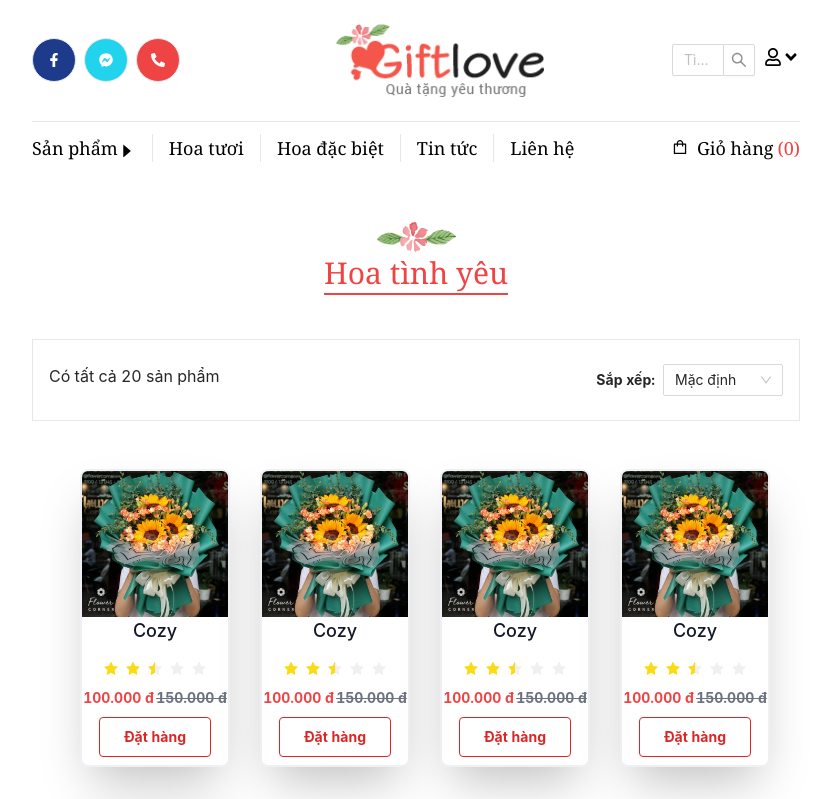
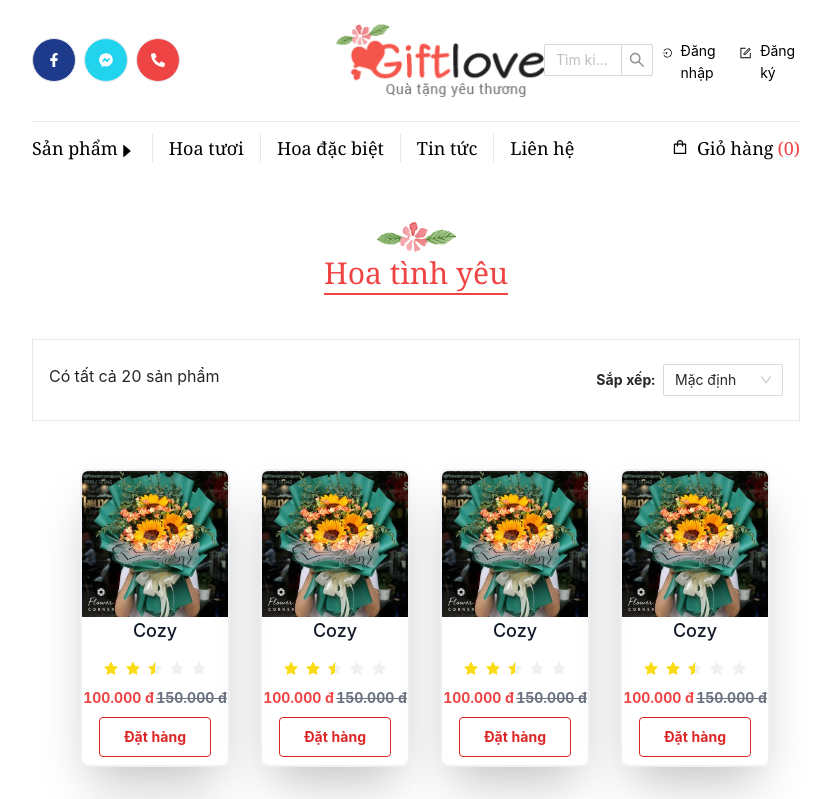
Before and after one commit to NguyenCuong1912/Flower_Project_FE, a React (Create React App) app: page /product in a window 1280 px wide. Shown: the top 799 px of the page, without its empty margins (224-1055 px from the left). Built offline with nearby package versions, Linux system fonts and the light colour scheme.

Commit message:
update function Login in Header/HomeTemplate/templates

```diff
--- a/src/pages/Login/Login.js
+++ b/src/pages/Login/Login.js
@@ -8,7 +8,8 @@ import {
     FaTwitter
 } from "react-icons/fa";
 import { LoginAction } from '../../redux/Actions/ManageUserAction';
-import { _register } from '../../utils/util/ConfigPath';
+import { _home, _register } from '../../utils/util/ConfigPath';
+import { history } from '../../App';
 
 export default function Login(props) {
 
@@ -29,8 +30,10 @@ export default function Login(props) {
             <section className="h-screen">
                 <div className="px-6 h-full text-gray-800">
                     <div className="flex xl:justify-center lg:justify-between justify-center items-center flex-wrap h-full g-6">
-                        <div className="grow-0 flex justify-center shrink-1 md:shrink-0 basis-auto xl:w-6/12 lg:w-6/12 md:w-9/12 mb-12 md:mb-0">
-                            <img src="https://www.flowercorner.vn/image/catalog/New%20Sep/ban-mai.jpg" className="w-5/6 rounded shadow-2xl drop-shadow-2xl mb-8" alt='' />
+                        <div onClick={() => {
+                            history.push(`${_home}`)
+                        }} className="grow-0 flex justify-center shrink-1 md:shrink-0 basis-auto xl:w-6/12 lg:w-6/12 md:w-9/12 mb-12 md:mb-0">
+                            <img title='Trở về trang chủ' src="https://www.flowercorner.vn/image/catalog/New%20Sep/ban-mai.jpg" className="w-5/6 rounded shadow-2xl drop-shadow-2xl mb-8 cursor-pointer" alt='' />
                         </div>
                         <div className="xl:ml-20 xl:w-5/12 lg:w-5/12 md:w-8/12 mb-12 md:mb-0">
                             <form onSubmit={formik.handleSubmit}>
--- a/src/pages/Register/Register.js
+++ b/src/pages/Register/Register.js
@@ -3,7 +3,8 @@ import { useFormik } from 'formik'
 import { useDispatch } from 'react-redux';
 import { RegisterAction } from './../../redux/Actions/ManageUserAction';
 import { NavLink } from 'react-router-dom';
-import { _login } from '../../utils/util/ConfigPath';
+import { _home, _login } from '../../utils/util/ConfigPath';
+import { history } from '../../App';
 export default function Register(props) {
 
     const dispatch = useDispatch();
@@ -25,8 +26,10 @@ export default function Register(props) {
             <section className="h-screen">
                 <div className="px-6 h-full text-gray-800">
                     <div className="flex xl:justify-center lg:justify-between justify-center items-center flex-wrap h-full g-6">
-                        <div className="grow-0 flex justify-center shrink-1 md:shrink-0 basis-auto xl:w-6/12 lg:w-6/12 md:w-9/12 mb-12 md:mb-0">
-                            <img src="https://www.flowercorner.vn/image/catalog/New%20Sep/red-wine.jpg" className="w-5/6 rounded shadow-2xl drop-shadow-2xl mb-8" alt='' />
+                        <div onClick={() => {
+                            history.push(`${_home}`)
+                        }} className="grow-0 flex justify-center shrink-1 md:shrink-0 basis-auto xl:w-6/12 lg:w-6/12 md:w-9/12 mb-12 md:mb-0">
+                            <img title='Trở lại trang chủ' src="https://www.flowercorner.vn/image/catalog/New%20Sep/red-wine.jpg" className="w-5/6 rounded shadow-2xl drop-shadow-2xl mb-8 cursor-pointer" alt='' />
                         </div>
                         <div className="xl:ml-20 xl:w-5/12 lg:w-5/12 md:w-8/12 mb-12 md:mb-0">
                             <form onSubmit={formik.handleSubmit}>
--- a/src/templates/AdminTemplate/AdminTemplate.js
+++ b/src/templates/AdminTemplate/AdminTemplate.js
@@ -24,7 +24,6 @@ export default function AdminTemplate(props) {
     const [collapsed, setCollapsed] = useState(false);
 
     const { userLogin } = useSelector(state => state.ManageUserReducer);
-    console.log({ userLogin })
 
     useEffect(() => {
         window.scrollTo(0, 0);
--- a/src/templates/HomeTemplate/Header/Header.js
+++ b/src/templates/HomeTemplate/Header/Header.js
@@ -3,42 +3,80 @@ import {
     FaFacebookF,
     FaFacebookMessenger,
     FaPhoneAlt,
-    FaAngleDown,
-    FaRegUser,
-
 } from "react-icons/fa";
 import {
     AiOutlineLogin,
-    AiFillEdit
+    AiOutlineForm,
+    AiOutlineUser
 } from "react-icons/ai";
-import { Dropdown, Space, Input } from 'antd';
+import { Input, Dropdown, Space } from 'antd';
 import { NavLink } from 'react-router-dom';
 import NavHeader from './NavHeader';
-
+import { _home, _login, _register } from './../../../utils/util/ConfigPath';
+import { useSelector } from 'react-redux';
+import { USER_LOGIN } from '../../../redux/Types/ManageUserType';
+import { history } from '../../../App';
+import _ from 'lodash'
 const { Search } = Input;
 const onSearch = (value) => console.log(value);
 
 const items = [
     {
-        label: (
-            <NavLink to='' className='p-2 flex text-lg' >
-                <AiOutlineLogin className='mt-1 mr-2' />
-                Đăng nhập
-            </NavLink>
-        ),
+        label: <button onClick={() => {
+            sessionStorage.removeItem(USER_LOGIN);
+            history.push(`${_home}`);
+            window.location.reload();
+        }} className="self-center px-4 py-2 hover:text-red-500">Đăng xuất</button>,
         key: '0',
     },
     {
-        label: (
-            <NavLink to='' className='p-2 flex text-lg'>
-                <AiFillEdit className='mt-1 mr-2' />
-                Đăng ký
-            </NavLink>
-        ),
+        label: <button onClick={() => {
+            history.push(`${_home}`);
+            window.location.reload();
+        }} className="self-center px-4 py-2 hover:text-red-500">Thông tin tài khoản</button>,
         key: '1',
     },
+    {
+        label: <button onClick={() => {
+            history.push(`${_home}`);
+            window.location.reload();
+        }} className="self-center px-4 py-2 hover:text-red-500">Lịch sử đặt hàng</button>,
+        key: '2',
+    },
 ];
-export default function Header() {
+
+export default function Header(props) {
+    const { userLogin } = useSelector(state => state.ManageUserReducer);
+    console.log({ userLogin })
+
+    const operations = <Fragment>
+        {!_.isEmpty(userLogin) ?
+            <Dropdown
+                menu={{
+                    items,
+                }}
+                trigger={['click']}
+            >
+                <span onClick={(e) => e.preventDefault()}>
+                    <Space>
+                        <div className='flex items-center text-black ml-4 cursor-pointer'>
+                            <AiOutlineUser className='text-2xl mr-1' />
+                            <span className='flex items-center text-lg font-bold '>Xin chào!, {userLogin.account.Username}</span>
+                        </div>
+                    </Space>
+                </span>
+            </Dropdown>
+            : <Fragment>
+                <NavLink to={_login} className='flex py-2 mr-2 text-black hover:text-red-500'>
+                    <AiOutlineLogin className='text-lg my-1 mx-2' />
+                    <span>Đăng nhập</span>
+                </NavLink>
+                <NavLink to={_register} className='flex py-2 text-black hover:text-red-500'>
+                    <AiOutlineForm className='text-lg my-1 mx-2' />
+                    <span>Đăng ký</span>
+                </NavLink>
+            </Fragment>}
+    </Fragment>
     return (
         <Fragment>
             <div className='grid grid-cols-5'>
@@ -54,33 +92,20 @@ export default function Header() {
                             <NavLink to='' title='Liên hệ GiftLove qua điện thoại: 19001508' className='h-11 w-11 bg-red-500 border rounded-full text-white grid place-items-center hover:border-red-500 hover:bg-white hover:text-red-500'>
                                 <FaPhoneAlt />
                             </NavLink>
+
                         </div>
                         <div className='ml-12 my-6'>
                             <img src='img/logo.png' alt='GiftLove' />
                         </div>
-                        <div className='flex items-center ml-32'>
+                        <div className='flex items-center'>
                             <Search
                                 placeholder="Tìm kiếm sản phẩm..."
                                 onSearch={onSearch}
                                 style={{
-                                    width: 200,
-                                    marginRight: 8,
+                                    width: 180,
                                 }}
                             />
-                            <Dropdown
-                                menu={{
-                                    items,
-                                }}
-                            >
-                                <NavLink to='' onClick={(e) => e.preventDefault()}>
-                                    <Space>
-                                        <span className='flex text-lg text-black hover:text-red-500'>
-                                            <FaRegUser />
-                                            <FaAngleDown />
-                                        </span>
-                                    </Space>
-                                </NavLink>
-                            </Dropdown>
+                            <div className='flex mt-1'>{operations}</div>
                         </div>
                     </div>
                 </div>
```
